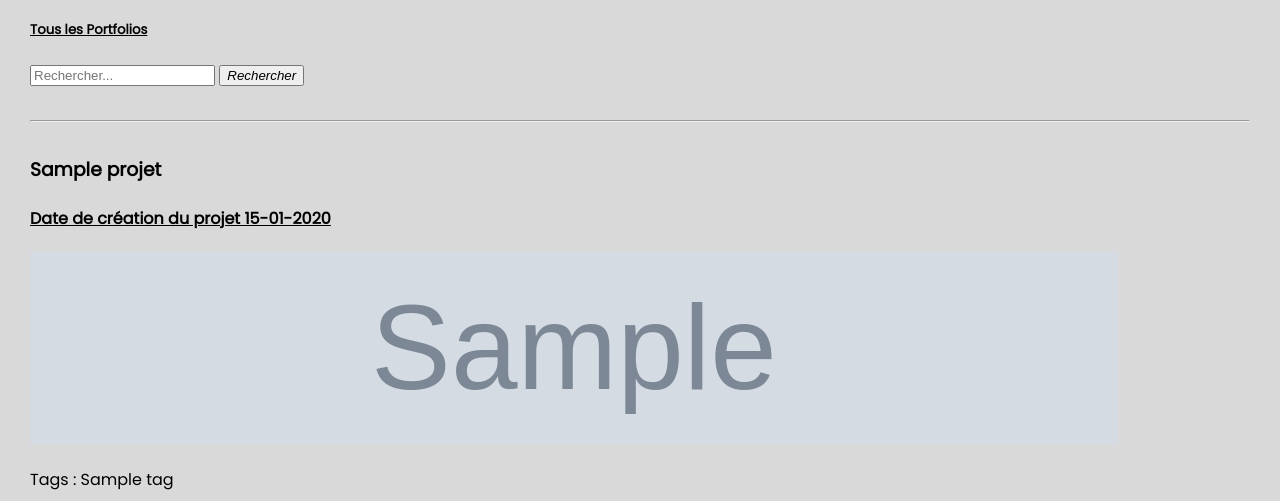
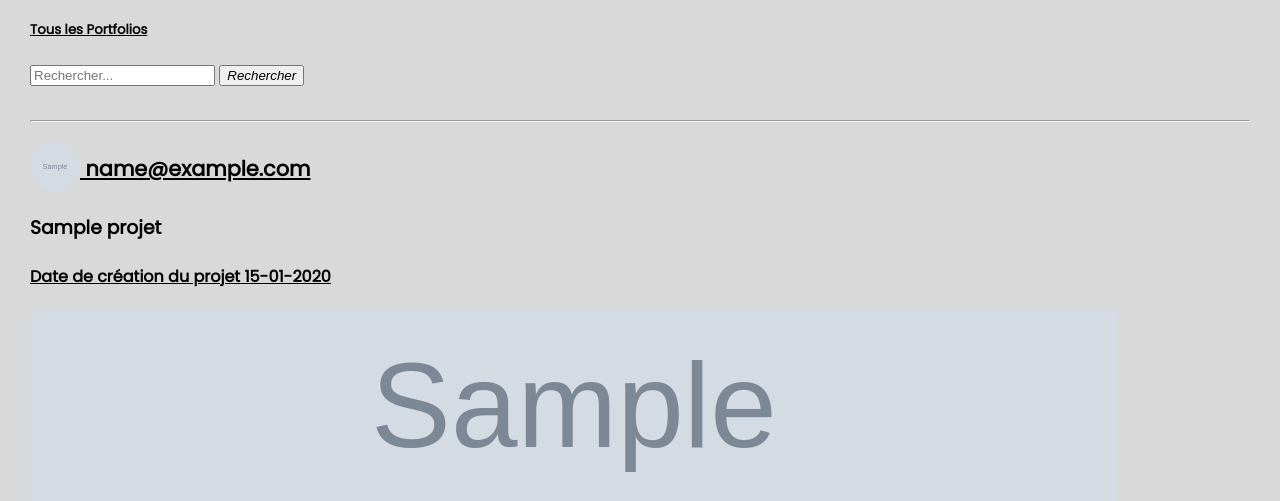
Before and after one commit to AlexandreBasei/symfolio, a Symfony app: template templates/projet/accueil_proj.html.twig in a window 1280 px wide. Shown: the part 472-973 px from the top of the page. Run offline with Twig, Linux system fonts and the light colour scheme; the template is opened without the code that fills it: most values are stand-ins (such as "Sample title", 1, 10 or a date in 2020); grey boxes marked "Sample" are stand-in pictures; some libraries are stand-ins or nearby versions.

Commit message:
ADD profil & PP on homepage

```diff
--- a/public/css/accueil.css
+++ b/public/css/accueil.css
@@ -11,6 +11,20 @@ html, body {
 
 h3 {
   margin: 0;
+}
+
+.user a{
+  color: #000;
+  position: relative;
+  text-decoration: underline;
+  font-size: 1.3rem;
+}
+
+.user img{
+  height: 50px;
+  width: 50px;
+  border-radius: 50%;
+  transform: translateY(15px);
 }
 
 nav {
--- a/templates/projet/accueil_proj.html.twig
+++ b/templates/projet/accueil_proj.html.twig
@@ -109,6 +109,7 @@
             </div>
 
                 {% for projet in projets %}
+                    <h3 class='user'> <a href="{{ url('profil', {'id': projet.idUser.id}) }}"> <img src=" {{ asset(projet.idUser.photo) }}" alt='Photo de profil'> {{ projet.idUser.email }}</a> </h3>
                     <h3>{{ projet.nom }}</h3>
                     <h4>Date de création du projet {{ projet.datepubli |date('d-m-Y') }}</h4>
                     <img src={{ asset(projet.image) }} alt="Image du projet">
```
